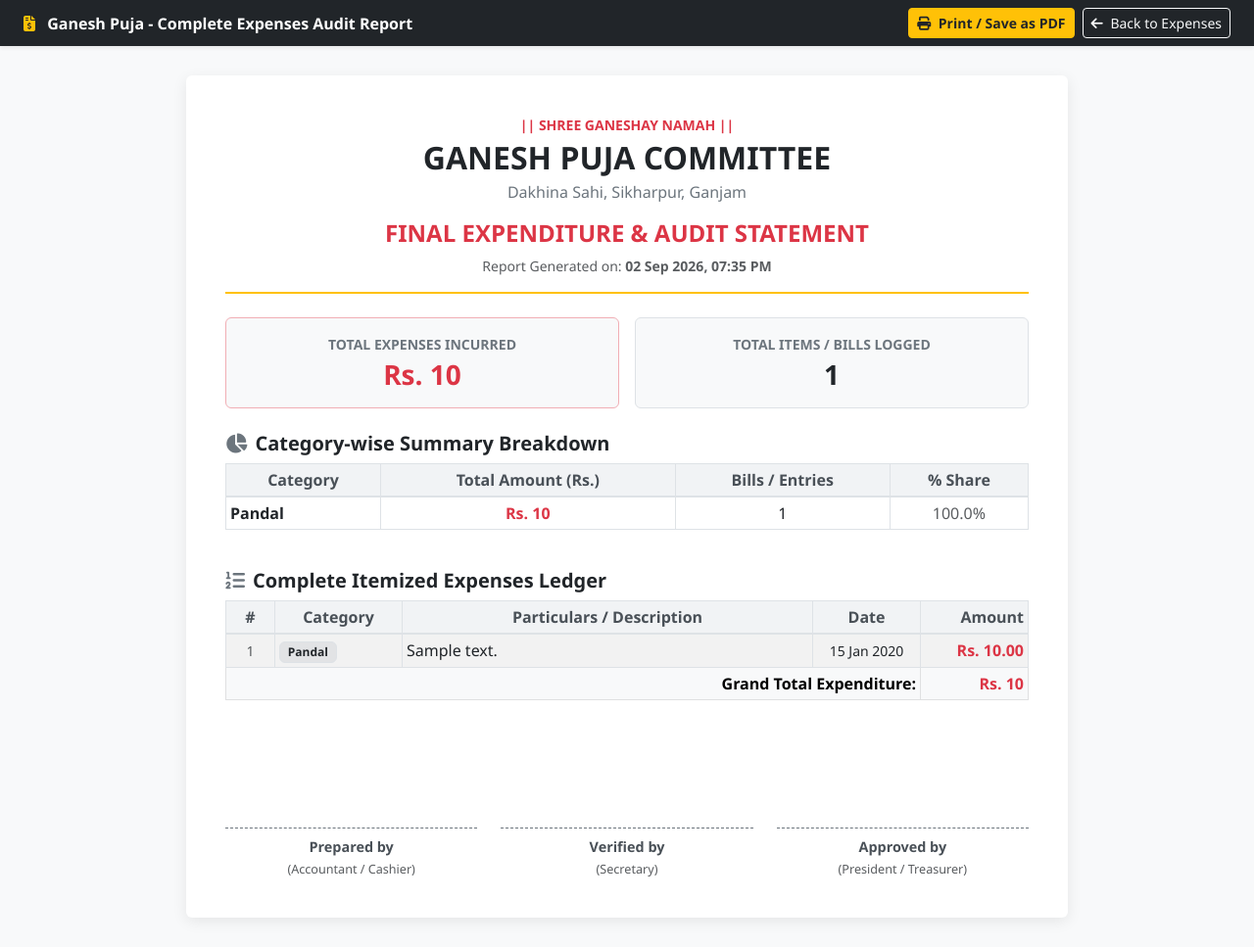
After one commit to Santosh190512/ganesh-puja, a Django app: page /expenses/print-report/ in a window 1280 px wide. The commit adds this page. Shown: the whole page at 98% size. Run offline with Django 5.2, Linux system fonts and the light colour scheme; tables that the repository leaves empty hold one stand-in row (values such as "Sample post").

Commit message:
Hide expense actions for normal viewers and add dedicated Print Expenses Report

```diff
--- /dev/null
+++ b/puja/templates/puja/expense_print_report.html
@@ -0,0 +1,244 @@
+<!DOCTYPE html>
+<html lang="en">
+<head>
+    <meta charset="UTF-8">
+    <meta name="viewport" content="width=device-width, initial-scale=1.0">
+    <title>Expenses Report - Ganesh Puja Committee</title>
+    <!-- Bootstrap 5 CSS -->
+    <link href="https://cdn.jsdelivr.net/npm/bootstrap@5.3.0/dist/css/bootstrap.min.css" rel="stylesheet">
+    <!-- FontAwesome Icons -->
+    <link rel="stylesheet" href="https://cdnjs.cloudflare.com/ajax/libs/font-awesome/6.4.0/css/all.min.css">
+    <style>
+        body {
+            background-color: #f8f9fa;
+            font-family: 'Segoe UI', Tahoma, Geneva, Verdana, sans-serif;
+            color: #212529;
+        }
+
+        .report-page {
+            background: #ffffff;
+            max-width: 900px;
+            margin: 30px auto;
+            padding: 40px;
+            box-shadow: 0 4px 15px rgba(0,0,0,0.08);
+            border-radius: 6px;
+        }
+
+        .table-custom th {
+            background-color: #f1f3f5 !important;
+            color: #495057;
+            font-weight: 600;
+            border-bottom: 2px solid #dee2e6;
+        }
+
+        .table-custom td {
+            vertical-align: middle;
+        }
+
+        .signature-line {
+            border-top: 1px dashed #6c757d;
+            margin-top: 50px;
+            padding-top: 8px;
+            text-align: center;
+            font-weight: 600;
+            color: #495057;
+            font-size: 0.9rem;
+        }
+
+        @media print {
+            .no-print {
+                display: none !important;
+            }
+
+            body {
+                background: #ffffff !important;
+                margin: 0 !important;
+                padding: 0 !important;
+                font-size: 11pt !important;
+            }
+
+            .report-page {
+                max-width: 100% !important;
+                margin: 0 !important;
+                padding: 10px 20px !important;
+                box-shadow: none !important;
+                border-radius: 0 !important;
+            }
+
+            table {
+                width: 100% !important;
+                page-break-inside: auto !important;
+            }
+
+            thead {
+                display: table-header-group !important;
+            }
+
+            tr {
+                page-break-inside: avoid !important;
+                page-break-after: auto !important;
+            }
+
+            th, td {
+                padding: 6px 8px !important;
+            }
+
+            .signature-block {
+                page-break-inside: avoid !important;
+            }
+        }
+    </style>
+</head>
+<body>
+
+    <!-- Floating Top Control Bar (Screen Only) -->
+    <div class="no-print bg-dark text-white py-2 px-4 sticky-top shadow-sm d-flex justify-content-between align-items-center">
+        <div>
+            <i class="fa-solid fa-file-invoice-dollar text-warning me-2"></i>
+            <span class="fw-bold">Ganesh Puja - Complete Expenses Audit Report</span>
+        </div>
+        <div class="d-flex gap-2">
+            <button onclick="window.print()" class="btn btn-warning text-dark fw-bold btn-sm">
+                <i class="fa-solid fa-print me-1"></i> Print / Save as PDF
+            </button>
+            <a href="{% url 'expense_list' %}" class="btn btn-outline-light btn-sm">
+                <i class="fa-solid fa-arrow-left me-1"></i> Back to Expenses
+            </a>
+        </div>
+    </div>
+
+    <div class="report-page">
+        <!-- Header -->
+        <div class="text-center pb-3 mb-4 border-bottom border-2 border-warning">
+            <div class="text-danger fw-bold small text-uppercase mb-1">
+                || Shree Ganeshay Namah ||
+            </div>
+            <h2 class="fw-bold text-dark mb-1">GANESH PUJA COMMITTEE</h2>
+            <p class="text-secondary mb-1">Dakhina Sahi, Sikharpur, Ganjam</p>
+            <h4 class="text-uppercase fw-bold text-danger mt-3">Final Expenditure &amp; Audit Statement</h4>
+            <div class="small text-muted">
+                Report Generated on: <strong>{{ generated_date|date:"d M Y, h:i A" }}</strong>
+            </div>
+        </div>
+
+        <!-- Summary Highlights Cards -->
+        <div class="row g-3 mb-4 text-center">
+            <div class="col-md-6 col-6">
+                <div class="p-3 bg-light rounded border border-danger-subtle">
+                    <div class="small text-uppercase text-secondary fw-semibold">Total Expenses Incurred</div>
+                    <h3 class="fw-bold text-danger mb-0 mt-1">Rs. {{ total_amount }}</h3>
+                </div>
+            </div>
+            <div class="col-md-6 col-6">
+                <div class="p-3 bg-light rounded border">
+                    <div class="small text-uppercase text-secondary fw-semibold">Total Items / Bills Logged</div>
+                    <h3 class="fw-bold text-dark mb-0 mt-1">{{ expenses|length }}</h3>
+                </div>
+            </div>
+        </div>
+
+        <!-- Category-wise Breakdown Summary -->
+        <div class="mb-4">
+            <h5 class="fw-bold text-dark mb-2">
+                <i class="fa-solid fa-chart-pie text-secondary me-2"></i>Category-wise Summary Breakdown
+            </h5>
+            <div class="table-responsive">
+                <table class="table table-sm table-bordered table-custom text-center">
+                    <thead>
+                        <tr>
+                            <th>Category</th>
+                            <th>Total Amount (Rs.)</th>
+                            <th>Bills / Entries</th>
+                            <th>% Share</th>
+                        </tr>
+                    </thead>
+                    <tbody>
+                        {% for cat in category_data %}
+                        <tr>
+                            <td class="text-start fw-semibold">{{ cat.name }}</td>
+                            <td class="fw-bold text-danger">Rs. {{ cat.total }}</td>
+                            <td>{{ cat.count }}</td>
+                            <td class="text-muted">{{ cat.percentage }}%</td>
+                        </tr>
+                        {% empty %}
+                        <tr>
+                            <td colspan="4" class="text-muted">No category data recorded.</td>
+                        </tr>
+                        {% endfor %}
+                    </tbody>
+                </table>
+            </div>
+        </div>
+
+        <!-- Detailed Itemized Expenses Ledger -->
+        <div class="mb-5">
+            <h5 class="fw-bold text-dark mb-2">
+                <i class="fa-solid fa-list-ol text-secondary me-2"></i>Complete Itemized Expenses Ledger
+            </h5>
+            <div class="table-responsive">
+                <table class="table table-sm table-striped table-bordered table-custom">
+                    <thead>
+                        <tr class="text-center">
+                            <th style="width: 50px;">#</th>
+                            <th style="width: 130px;">Category</th>
+                            <th>Particulars / Description</th>
+                            <th style="width: 110px;">Date</th>
+                            <th style="width: 110px;" class="text-end">Amount</th>
+                        </tr>
+                    </thead>
+                    <tbody>
+                        {% for expense in expenses %}
+                        <tr>
+                            <td class="text-center text-muted"><small>{{ forloop.counter }}</small></td>
+                            <td>
+                                <span class="badge bg-secondary-subtle text-dark border">
+                                    {{ expense.get_category_display }}
+                                </span>
+                            </td>
+                            <td>{{ expense.description }}</td>
+                            <td class="text-center"><small>{{ expense.date_incurred|date:"d M Y" }}</small></td>
+                            <td class="text-end fw-bold text-danger">Rs. {{ expense.amount }}</td>
+                        </tr>
+                        {% empty %}
+                        <tr>
+                            <td colspan="5" class="text-center text-muted py-4">No expense items recorded.</td>
+                        </tr>
+                        {% endfor %}
+                    </tbody>
+                    <tfoot>
+                        <tr class="table-light fw-bold">
+                            <td colspan="4" class="text-end fs-6">Grand Total Expenditure:</td>
+                            <td class="text-end text-danger fs-6">Rs. {{ total_amount }}</td>
+                        </tr>
+                    </tfoot>
+                </table>
+            </div>
+        </div>
+
+        <!-- Official Signatures Block -->
+        <div class="signature-block mt-5 pt-3">
+            <div class="row text-center g-4">
+                <div class="col-4">
+                    <div class="signature-line">
+                        Prepared by<br>
+                        <small class="text-muted fw-normal">(Accountant / Cashier)</small>
+                    </div>
+                </div>
+                <div class="col-4">
+                    <div class="signature-line">
+                        Verified by<br>
+                        <small class="text-muted fw-normal">(Secretary)</small>
+                    </div>
+                </div>
+                <div class="col-4">
+                    <div class="signature-line">
+                        Approved by<br>
+                        <small class="text-muted fw-normal">(President / Treasurer)</small>
+                    </div>
+                </div>
+            </div>
+        </div>
+    </div>
+
+</body>
+</html>
--- a/puja/urls.py
+++ b/puja/urls.py
@@ -74,6 +74,7 @@ urlpatterns = [
     path('expenses/<int:pk>/edit/', views.expense_edit, name='expense_edit'),
     path('expenses/<int:pk>/move-up/', views.expense_move_up, name='expense_move_up'),
     path('expenses/<int:pk>/move-down/', views.expense_move_down, name='expense_move_down'),
+    path('expenses/print-report/', views.expense_print_report, name='expense_print_report'),
     path('house-donations/<int:pk>/delete/', views.house_donation_delete, name='house_donation_delete'),
     path('house-donations/<int:pk>/edit/', views.house_donation_edit, name='house_donation_edit'),
     path('history/', views.history_log_view, name='history_log'),
--- a/puja/views.py
+++ b/puja/views.py
@@ -7,7 +7,7 @@ def ping_view(request):
     return HttpResponse("OK", content_type="text/plain")
 from django.contrib.auth.decorators import login_required
 from django.contrib import messages
-from django.db.models import Sum, Q
+from django.db.models import Sum, Q, Count, Max
 from django.utils import timezone
 from .models import (CustomUser, VolunteerTeam, Donation, Expense, VolunteerDuty,
                      Attendance, PujaEvent, Vendor, Quotation, VendorPayment,
@@ -432,6 +432,34 @@ def expense_move_down(request, pk):
         messages.success(request, f"Expense '{current_expense.get_category_display()}' moved down.")
     return redirect('expense_list')
 
+def expense_print_report(request):
+    expenses = Expense.objects.all().order_by('order_index', 'date_incurred', 'id')
+    total_amount = expenses.aggregate(total=Sum('amount'))['total'] or Decimal('0.00')
+
+    # Category breakdown for audit summary
+    category_summary = Expense.objects.values('category').annotate(
+        total=Sum('amount'),
+        count=Count('id')
+    ).order_by('-total')
+
+    category_data = []
+    for cat in category_summary:
+        display_name = dict(Expense.CATEGORIES).get(cat['category'], cat['category'])
+        pct = (cat['total'] / total_amount * 100) if total_amount > 0 else 0
+        category_data.append({
+            'name': display_name,
+            'count': cat['count'],
+            'total': cat['total'],
+            'percentage': round(pct, 1)
+        })
+
+    return render(request, 'puja/expense_print_report.html', {
+        'expenses': expenses,
+        'total_amount': total_amount,
+        'category_data': category_data,
+        'generated_date': timezone.localtime(),
+    })
+
 @login_required
 @admin_only
 def expense_add(request):
@@ -751,8 +779,8 @@ def reports_view(request):
     config = PujaConfiguration.objects.first()
     prev_year_balance = Decimal(str(config.previous_year_balance)) if config and config.previous_year_balance else Decimal('0.00')
 
-    donations = Donation.objects.all().order_by('date_received')
-    expenses = Expense.objects.all().order_by('-date_incurred')
+    donations = Donation.objects.all().order_by('order_index', 'date_received', 'id')
+    expenses = Expense.objects.all().order_by('order_index', 'date_incurred', 'id')
 
     total_donations = Decimal(donations.aggregate(total=Sum('amount'))['total'] or '0.00')
     total_expenses = Decimal(expenses.aggregate(total=Sum('amount'))['total'] or '0.00')
```
Also changed, not shown: puja/templates/puja/expense_list.html (+19 -5 lines), puja/templates/puja/reports.html (+104 -13 lines).
